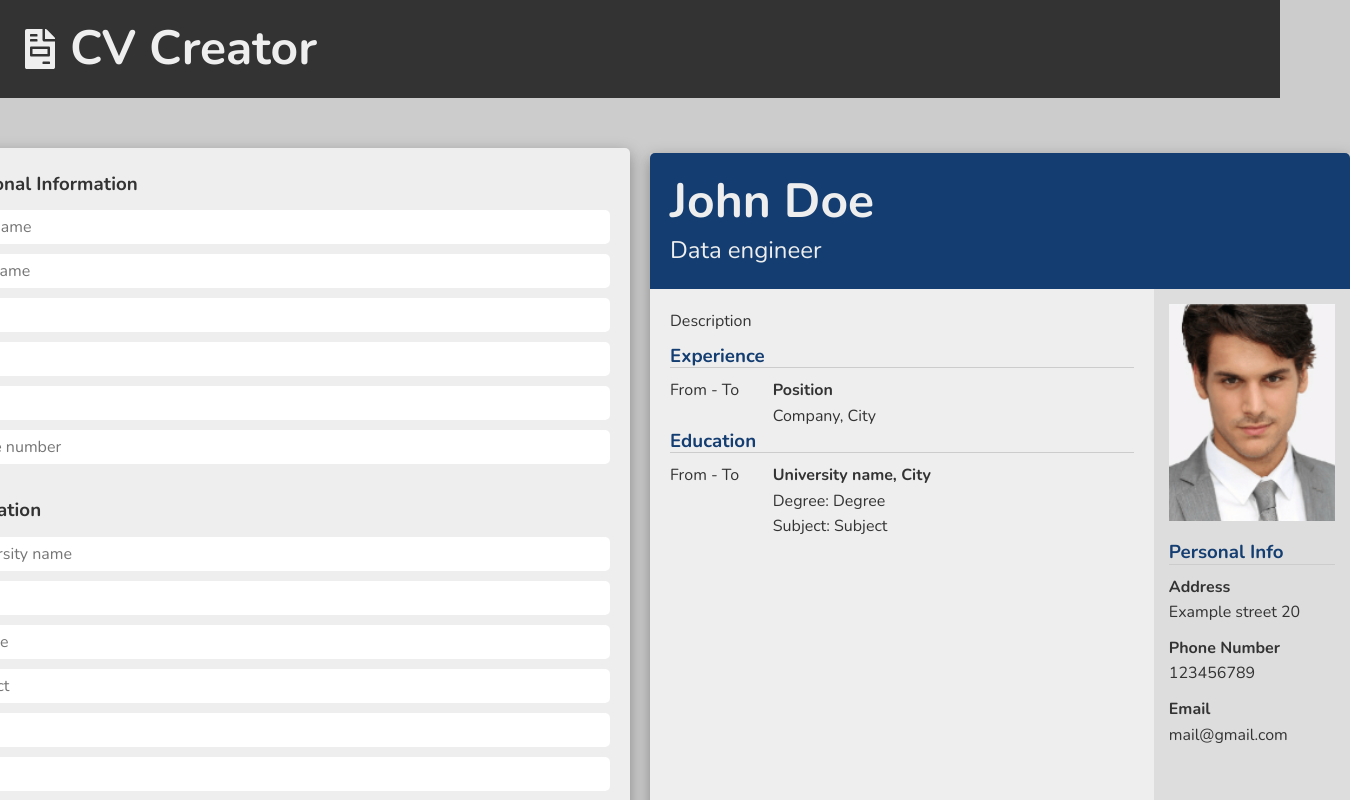
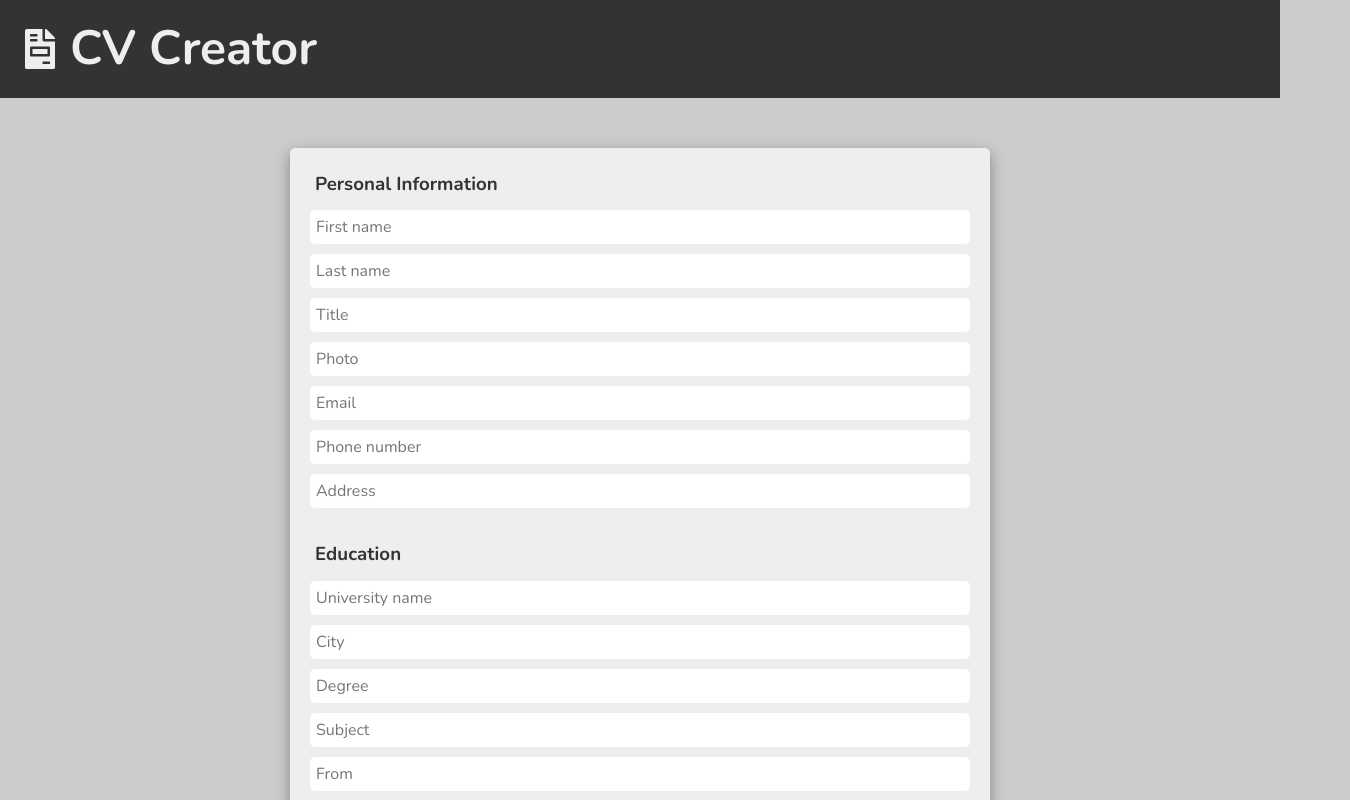
Before and after one commit to michalosman/cv-application, a React (Create React App) app: page / in a window 1280 px wide. Shown: the top 800 px of the page, 1350 px wide, since content can reach past the window. Built offline with nearby package versions, Linux system fonts and the light colour scheme.

Commit message:
Finish CVResult layout

```diff
--- a/src/components/CVForm/Personal.js
+++ b/src/components/CVForm/Personal.js
@@ -15,6 +15,7 @@
       <Input type="text" name="" placeholder="Photo" />
       <Input type="text" name="" placeholder="Email" />
       <Input type="text" name="" placeholder="Phone number" />
+      <Input type="text" name="" placeholder="Address" />
     </Section>
   );
 };
--- a/src/components/CVResult/CVResult.js
+++ b/src/components/CVResult/CVResult.js
@@ -16,6 +16,7 @@
 
 const CVResultWrapper = styled.div`
   display: grid;
+  grid-template-columns: 500px 200px;
   min-width: 700px;
   border-bottom-right-radius: 5px;
   border-bottom-left-radius: 5px;
--- a/src/components/CVResult/Content.js
+++ b/src/components/CVResult/Content.js
@@ -16,8 +16,8 @@
       <Section title="Education" contrastTitle>
         <Period>From - To</Period>
         <Subsection title="University name, City">
-          <p>Degree: Degree</p>
-          <p>Subject: Subject</p>
+          <p>Degree: ...</p>
+          <p>Subject: ...</p>
         </Subsection>
       </Section>
     </ContentWrapper>
@@ -27,8 +27,6 @@
 export default Content;
 
 const ContentWrapper = styled.div`
-  grid-column: span 9;
-  min-height: 870px;
   padding: 2rem;
   border-bottom-left-radius: 5px;
   background-color: ${({ theme }) => theme.colors.light};
@@ -40,4 +38,5 @@
 
 const Period = styled.div`
   width: 20%;
+  font-weight: bold;
 `;
--- a/src/components/CVResult/Header.js
+++ b/src/components/CVResult/Header.js
@@ -11,7 +11,7 @@
 };
 
 const CVHeaderWrapper = styled.header`
-  grid-column: span 10;
+  grid-column: span 2;
   padding: 2rem;
   border-top-right-radius: 5px;
   border-top-left-radius: 5px;
--- a/src/components/CVResult/Sidebar.js
+++ b/src/components/CVResult/Sidebar.js
@@ -8,10 +8,10 @@
   return (
     <SidebarWrapper>
       <Photo src={examplePhoto} alt="example" />
-      <Section title="Personal Info" contrastTitle direction="column">
+      <Section title="Personal Details" contrastTitle direction="column">
         <Subsection title="Address">Example street 20</Subsection>
         <Subsection title="Phone Number">123456789</Subsection>
-        <Subsection title="Email">mail@gmail.com</Subsection>
+        <Subsection title="Email">example@gmail.com</Subsection>
       </Section>
     </SidebarWrapper>
   );
@@ -20,7 +20,6 @@
 export default Sidebar;
 
 const SidebarWrapper = styled.div`
-  grid-column: span 1;
   padding: 1.5rem;
   border-bottom-right-radius: 5px;
   background-color: ${({ theme }) => theme.colors.lightSecondary};
--- a/src/components/Main.js
+++ b/src/components/Main.js
@@ -14,14 +14,16 @@
 
 const MainWrapper = styled.main`
   display: flex;
-  align-items: center;
+  align-items: flex-start;
   justify-content: center;
-  gap: 2rem;
+  gap: 6rem;
   padding: 5rem;
   margin-bottom: 4rem;
 
-  @media (max-width: 1200px) {
+  @media (max-width: 1600px) {
     flex-direction: column;
+    align-items: center;
+    gap: 2rem;
   }
 `;
 
--- a/src/theme/GlobalStyle.js
+++ b/src/theme/GlobalStyle.js
@@ -7,6 +7,7 @@
     box-sizing: border-box;
     padding: 0;
     margin: 0;
+    word-wrap: break-word;
   }
 
   html {
```
